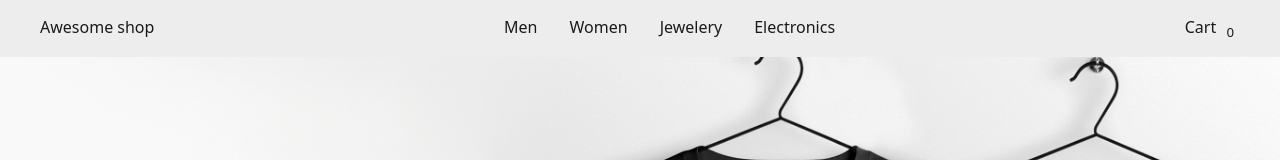
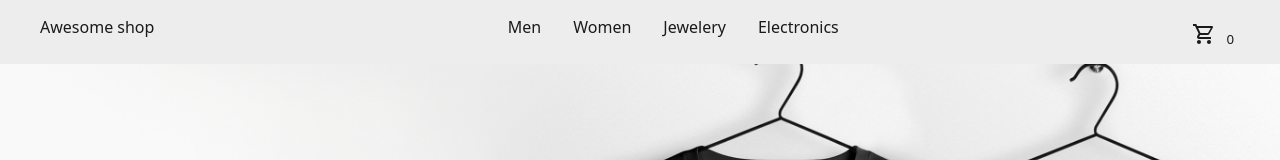
Before and after one commit to Darknab/shopping-card, a React (Vite) app: page / in a window 1280 px wide. Shown: the top 160 px of the page. Built offline with nearby package versions, Linux system fonts and the light colour scheme.

Commit message:
Add an svg to the cart link

```diff
--- a/src/components/Navigation.jsx
+++ b/src/components/Navigation.jsx
@@ -1,6 +1,8 @@
 import { Link } from "react-router-dom";
 import { HashLink } from "react-router-hash-link"
 import { PropTypes } from "prop-types";
+import Icon from '@mdi/react';
+import { mdiCartOutline } from '@mdi/js';
 
 export default function Navigation({ count }) {
   return (
@@ -12,7 +14,7 @@ export default function Navigation({ count }) {
           <li className="nav-link"><HashLink to="/shop#women">Women</HashLink></li>
           <li className="nav-link"><HashLink to="/shop#jewelery">Jewelery</HashLink></li>
           <li className="nav-link"><HashLink to="/shop#electronics">Electronics</HashLink></li>
-          <li className="nav-link" id="cart-link"><Link to="/cart">Cart <sub className="count" id={count === 0 ? "empty" : "full"}>{count}</sub></Link></li>
+          <li id="cart-link"><Link to="/cart"><Icon className="icon" path={mdiCartOutline} size={1} /> <sub className="count" id={count === 0 ? "empty" : "full"}>{count}</sub></Link></li>
         </ul>
       </nav>
     </header>
```
